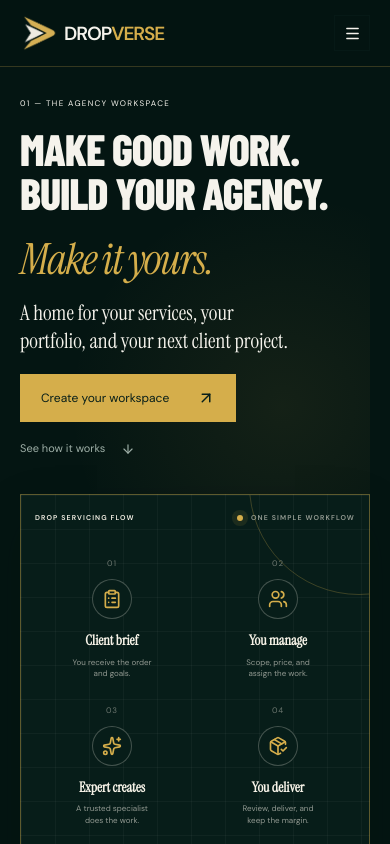
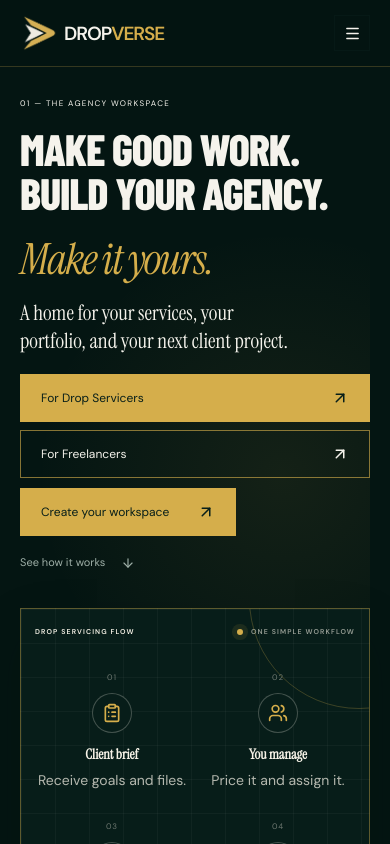
Before and after one commit to dropverseagency/dropverse, a Next.js app: page / in a window 390 px wide. Shown: the top 844 px of the page. Built offline with nearby package versions, Linux system fonts and the light colour scheme; no server answers.

Commit message:
Polish role paths, workflow copy, and pricing contrast

```diff
--- a/app/direction-two.css
+++ b/app/direction-two.css
@@ -289,6 +289,10 @@
   color: #65736c !important;
 }
 
+.direction-two-pricing > header + section > .mt-14 > div > div:nth-of-type(2) span.pricing-price {
+  color: var(--dv-ink) !important;
+}
+
 .direction-two-pricing > header + section > .mt-14 ul {
   margin-top: 24px !important;
 }
--- a/app/editorial.css
+++ b/app/editorial.css
@@ -319,6 +319,25 @@
 .hero-intro-bottom .editorial-button {
   max-width: 100%;
 }
+.hero-paths {
+  display: grid;
+  grid-template-columns: repeat(2, minmax(0, 1fr));
+  gap: 8px;
+  margin-bottom: 10px;
+}
+.hero-paths .editorial-button {
+  gap: 10px;
+  padding-inline: 16px;
+  font-size: 11px;
+}
+.direction-two-theme .hero-intro-bottom .hero-paths .editorial-button-ghost {
+  border-color: rgba(213, 174, 75, 0.62);
+  background: transparent;
+  color: #f5f3ec !important;
+}
+.direction-two-theme .hero-intro-bottom .hero-paths .editorial-button-ghost:hover {
+  background: rgba(213, 174, 75, 0.1);
+}
 .hero-intro-bottom .editorial-text-link {
   display: flex;
   margin-top: 12px;
@@ -1721,26 +1740,28 @@
 .drop-step-number { margin-bottom: 10px; color: rgba(247,243,232,.42); font-size: 8px; letter-spacing: .12em; }
 .drop-step-icon { display: grid; width: 48px; height: 48px; place-items: center; border: 1px solid rgba(247,243,232,.25); border-radius: 50%; background: #071d19; color: #d5ae4b; }
 .drop-process-steps strong { margin-top: 18px; font: 600 18px/1.1 'DV Editorial',Georgia,serif; }
-.drop-process-steps small { max-width: 116px; margin-top: 8px; color: rgba(247,243,232,.58); font-size: 9px; line-height: 1.45; }
+.drop-process-steps small { max-width: 180px; margin-top: 8px; color: rgba(247,243,232,.72); font-size: 16px; line-height: 1.35; }
 .drop-process-footer { border-top: 1px solid rgba(247,243,232,.16); padding-top: 16px; color: rgba(247,243,232,.46); font-size: 7px; }
 .drop-process-footer span:nth-child(2) { color: #d5ae4b; }
 @keyframes drop-process-route { 0%,10% { left: 0; } 25%,35% { left: 33.333%; } 50%,60% { left: 66.666%; } 75%,85% { left: 100%; } 100% { left: 0; } }
 @keyframes drop-step-focus { 0%,19%,100% { opacity: .56; transform: translateY(0); } 4%,15% { opacity: 1; transform: translateY(-3px); } }
 @media (max-width: 900px) {
   .direction-two-theme .hero-art { min-height: 390px; padding-bottom: 32px; }
-  .drop-process { min-height: 355px; padding: 18px 14px 17px; }
+  .drop-process { min-height: 385px; padding: 18px 14px 17px; }
   .drop-process-track { top: 105px; }
   .drop-process-steps { gap: 4px; margin: 44px 0 39px; }
   .drop-step-icon { width: 40px; height: 40px; }
   .drop-process-steps strong { margin-top: 14px; font-size: 14px; }
-  .drop-process-steps small { max-width: 84px; font-size: 8px; }
+  .drop-process-steps small { max-width: 150px; font-size: 14px; line-height: 1.35; }
   .drop-process-footer span:nth-child(2) { display: none; }
 }
 @media (max-width: 560px) {
-  .direction-two-theme .hero-art { min-height: 500px; }
-  .drop-process { min-height: 466px; }
+  .hero-paths { grid-template-columns: 1fr; }
+  .hero-paths .editorial-button { width: 100%; }
+  .direction-two-theme .hero-art { min-height: 570px; }
+  .drop-process { min-height: 536px; }
   .drop-process-head { font-size: 7px; }
   .drop-process-track { display: none; }
-  .drop-process-steps { grid-template-columns: repeat(2,1fr); gap: 24px 12px; margin: 34px 0 29px; }
+  .drop-process-steps { grid-template-columns: repeat(2,1fr); gap: 30px 12px; margin: 34px 0 29px; }
   .drop-process-steps li { animation: none; }
 }
--- a/app/leads/page.tsx
+++ b/app/leads/page.tsx
@@ -86,9 +86,9 @@ export default async function LeadsCatalogPage() {
                 Browse lead packs
               </h1>
               <p className="mt-4 max-w-xl text-base leading-7 text-[#8fa29c]">
-                A lead pack is a seller-submitted file (CSV or spreadsheet) with the niche, countries, price, and buyer limit they chose.
-                Admin approval means the listing can go public — it is not a certificate that every contact is verified or sales-qualified.
-                Sign in to buy or sell. Browsing stays open.
+                Sellers submit a file with their niche, countries, price, and seat limit.
+                Admin approval allows it to go public; it does not certify contact quality.
+                Browsing stays open without signing in.
               </p>
               <div className="mt-8 flex flex-wrap gap-3">
                 <Link
@@ -134,7 +134,8 @@ export default async function LeadsCatalogPage() {
               <p className="font-display mt-3 text-3xl font-extrabold text-white">{lead.figure}</p>
               <p className="mt-1 text-sm text-[#9aa8a3]">{lead.figureLabel}</p>
               <p className="mt-4 max-w-3xl text-sm leading-6 text-[#c5d0cb]">
-                Use this only as category context. It does not describe the value of files listed on DropVerse, and it is not a forecast of what a pack will sell for.
+                This is category context, not a forecast of what a pack will sell for.
+                It does not describe the value of any DropVerse listing.
               </p>
               <MarketCite sourceName={lead.sourceName} sourceUrl={lead.sourceUrl} sourceDate={lead.sourceDate} scope={lead.scope} />
             </div>
--- a/app/page.tsx
+++ b/app/page.tsx
@@ -156,6 +156,16 @@ export default function Home() {
                 <br className="desktop-break" /> your portfolio, and your
                 <br className="desktop-break" /> next client project.
               </p>
+              <div className="hero-paths" aria-label="Choose how you work">
+                <Link href={entryHref} className="editorial-button">
+                  For Drop Servicers
+                  <ArrowUpRight size={18} />
+                </Link>
+                <Link href={entryHref} className="editorial-button editorial-button-ghost">
+                  For Freelancers
+                  <ArrowUpRight size={18} />
+                </Link>
+              </div>
               <Link href={entryHref} className="editorial-button">
                 {signedIn ? 'Open your workspace' : 'Create your workspace'}
                 <ArrowUpRight size={18} />
@@ -188,25 +198,25 @@ export default function Home() {
                   <span className="drop-step-number">01</span>
                   <span className="drop-step-icon"><ClipboardList size={20} /></span>
                   <strong>Client brief</strong>
-                  <small>You receive the order and goals.</small>
+                  <small>Receive goals and files.</small>
                 </li>
                 <li style={{ '--step-delay': '1.6s' } as CSSProperties}>
                   <span className="drop-step-number">02</span>
                   <span className="drop-step-icon"><Users size={20} /></span>
                   <strong>You manage</strong>
-                  <small>Scope, price, and assign the work.</small>
+                  <small>Price it and assign it.</small>
                 </li>
                 <li style={{ '--step-delay': '3.2s' } as CSSProperties}>
                   <span className="drop-step-number">03</span>
                   <span className="drop-step-icon"><Sparkles size={20} /></span>
                   <strong>Expert creates</strong>
-                  <small>A trusted specialist does the work.</small>
+                  <small>A specialist completes the work.</small>
                 </li>
                 <li style={{ '--step-delay': '4.8s' } as CSSProperties}>
                   <span className="drop-step-number">04</span>
                   <span className="drop-step-icon"><PackageCheck size={20} /></span>
                   <strong>You deliver</strong>
-                  <small>Review, deliver, and keep the margin.</small>
+                  <small>Review and send to your client.</small>
                 </li>
               </ol>
               <div className="drop-process-footer">
--- a/app/pricing/page.tsx
+++ b/app/pricing/page.tsx
@@ -87,7 +87,7 @@ export default function PricingPage() {
                   <span className="font-display text-lg font-bold text-[#e8efe9]">{plan.displayName}</span>
                 </div>
                 <div className="mt-4 flex items-end gap-1">
-                  <span className="font-display text-3xl font-extrabold text-[#e8efe9]">{priceFor(plan)}</span>
+                  <span className="pricing-price font-display text-3xl font-extrabold text-[var(--dv-ink)]">{priceFor(plan)}</span>
                   {!plan.enterprise && plan.price > 0 && (
                     <span className="mb-1 text-sm text-[#849792]">/mo</span>
                   )}
```
